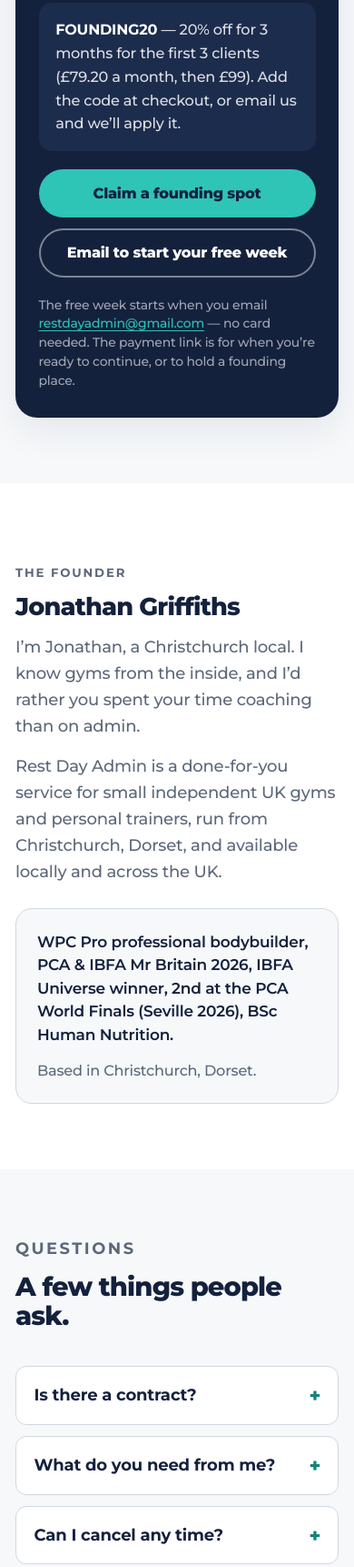
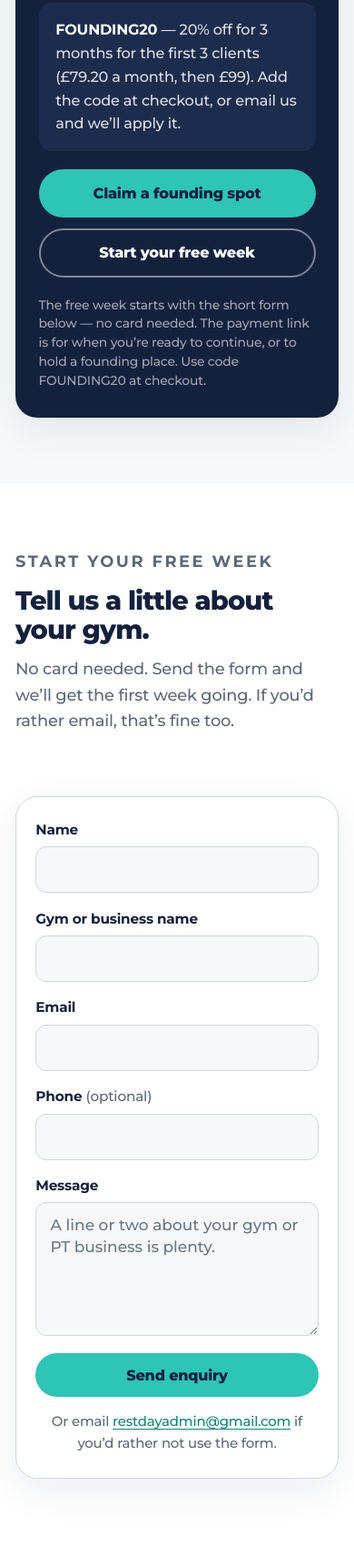
Before and after one commit to jmgbsu-create/restdayadmin-site, a plain HTML site: page index.html in a window 390 px wide. Shown: the part 7558-9280 px from the top of the page at 91% size. Drawn offline with Linux system fonts and the light colour scheme.

Commit message:
Add a short enquiry form for the free week
Replace the mailto free-week CTA with a FormSubmit form (name, gym, email, optional phone, message) that delivers to restdayadmin@gmail.com, and add a thank-you page. Keep a small email fallback.

```diff
--- a/assets/styles.css
+++ b/assets/styles.css
@@ -609,6 +609,86 @@ p { margin: 0; }
 }
 .final-cta .hero-actions { margin-bottom: 0; }
 
+
+/* Enquiry form */
+.enquiry-grid {
+  display: grid;
+  gap: 1.75rem;
+  align-items: start;
+}
+.enquiry-form {
+  background: var(--white);
+  border: 1px solid var(--hairline);
+  border-radius: 24px;
+  padding: 1.4rem 1.25rem 1.5rem;
+  box-shadow: var(--shadow);
+}
+.enquiry-form .fields {
+  display: grid;
+  gap: 0.95rem;
+}
+.field { margin: 0; display: grid; gap: 0.35rem; }
+.field label {
+  font-weight: 700;
+  font-size: 0.9rem;
+  color: var(--navy);
+}
+.optional { font-weight: 500; color: var(--muted); }
+.enquiry-form input,
+.enquiry-form textarea {
+  font-family: inherit;
+  font-size: 1rem;
+  font-weight: 500;
+  color: var(--navy);
+  background: var(--offwhite);
+  border: 1px solid var(--hairline);
+  border-radius: 12px;
+  padding: 0.75rem 0.9rem;
+  width: 100%;
+  line-height: 1.4;
+}
+.enquiry-form textarea { resize: vertical; min-height: 8rem; }
+.enquiry-form input::placeholder,
+.enquiry-form textarea::placeholder { color: var(--muted); opacity: 0.9; }
+.enquiry-form input:focus,
+.enquiry-form textarea:focus {
+  outline: 3px solid var(--teal);
+  outline-offset: 2px;
+  border-color: var(--teal);
+  background: var(--white);
+}
+.honeypot {
+  position: absolute;
+  left: -9999px;
+  width: 1px;
+  height: 1px;
+  overflow: hidden;
+}
+.enquiry-form .btn { width: 100%; margin-top: 1.15rem; }
+.form-fallback {
+  margin: 0.9rem 0 0;
+  text-align: center;
+  font-size: 0.88rem;
+  color: var(--muted);
+}
+.form-fallback a { color: var(--teal-dark); }
+@media (min-width: 640px) {
+  .enquiry-form .fields {
+    grid-template-columns: 1fr 1fr;
+  }
+  .field-full { grid-column: 1 / -1; }
+}
+@media (min-width: 860px) {
+  .enquiry-grid { grid-template-columns: 0.9fr 1.1fr; gap: 2.5rem; }
+  .enquiry-form { padding: 1.7rem 1.6rem 1.8rem; }
+}
+
+
+.thanks-section { min-height: calc(100vh - 72px - 10rem); display: flex; align-items: center; }
+.thanks-card { max-width: 40rem; }
+.thanks-card h1 { font-size: clamp(1.8rem, 4.8vw, 2.8rem); margin-bottom: 0.9rem; }
+.thanks-card p { color: var(--muted); margin-top: 0.7rem; }
+
 /* Footer */
 .site-footer {
   background: var(--navy-soft);
--- a/index.html
+++ b/index.html
@@ -31,10 +31,11 @@
         <a href="#what-you-get">What you get</a>
         <a href="#sample-work">Sample work</a>
         <a href="#pricing">Pricing</a>
+        <a href="#enquiry">Enquire</a>
         <a href="#about">About</a>
         <a href="#faq">FAQ</a>
       </nav>
-      <a class="btn btn-nav" href="#pricing">Start your free week</a>
+      <a class="btn btn-nav" href="#enquiry">Start your free week</a>
     </div>
   </header>
 
@@ -45,7 +46,7 @@
         <h1 id="hero-title">You coach. We’ll handle the rest.</h1>
         <p class="lead">Done-for-you admin and socials for small UK gyms and personal trainers. We take care of the posts, replies to your real Google reviews, and your Google Business Profile — so you can stay on the gym floor.</p>
         <div class="hero-actions">
-          <a class="btn btn-primary" href="#pricing">Start your free week</a>
+          <a class="btn btn-primary" href="#enquiry">Start your free week</a>
           <a class="btn btn-secondary" href="#what-you-get">See the package</a>
         </div>
         <ul class="hero-chips">
@@ -230,11 +231,56 @@
             </div>
             <div class="price-actions">
               <a class="btn btn-primary" href="https://buy.stripe.com/8x2cN5cUzaf6bDp2wk6Vq01" rel="noopener noreferrer">Claim a founding spot</a>
-              <a class="btn btn-secondary" href="mailto:restdayadmin@gmail.com?subject=Free%20week%20%E2%80%94%20Warm-Up%20package">Email to start your free week</a>
+              <a class="btn btn-secondary" href="#enquiry">Start your free week</a>
             </div>
-            <p class="price-fine">The free week starts when you email <a class="nowrap" href="mailto:restdayadmin@gmail.com">restdayadmin@gmail.com</a> — no card needed. The payment link is for when you’re ready to continue, or to hold a founding place.</p>
+            <p class="price-fine">The free week starts with the short form below — no card needed. The payment link is for when you’re ready to continue, or to hold a founding place. Use code FOUNDING20 at checkout.</p>
           </div>
         </div>
+      </div>
+    </section>
+
+
+    <section class="section" id="enquiry" aria-labelledby="enquiry-title">
+      <div class="wrap enquiry-grid">
+        <div class="section-head">
+          <p class="eyebrow">Start your free week</p>
+          <h2 id="enquiry-title">Tell us a little about your gym.</h2>
+          <p>No card needed. Send the form and we’ll get the first week going. If you’d rather email, that’s fine too.</p>
+        </div>
+        <form class="enquiry-form" action="https://formsubmit.co/restdayadmin@gmail.com" method="POST">
+          <input type="hidden" name="_subject" value="New Rest Day Admin enquiry">
+          <input type="hidden" name="_captcha" value="false">
+          <input type="hidden" name="_template" value="table">
+          <input type="hidden" name="_next" value="https://jmgbsu-create.github.io/restdayadmin-site/thanks.html">
+          <div class="honeypot" aria-hidden="true">
+            <label for="website">Website</label>
+            <input type="text" id="website" name="_honey" tabindex="-1" autocomplete="off">
+          </div>
+          <div class="fields">
+            <p class="field">
+              <label for="name">Name</label>
+              <input type="text" id="name" name="Name" autocomplete="name" required>
+            </p>
+            <p class="field">
+              <label for="gym">Gym or business name</label>
+              <input type="text" id="gym" name="Gym or business name" autocomplete="organization" required>
+            </p>
+            <p class="field">
+              <label for="email">Email</label>
+              <input type="email" id="email" name="Email" autocomplete="email" required>
+            </p>
+            <p class="field">
+              <label for="phone">Phone <span class="optional">(optional)</span></label>
+              <input type="tel" id="phone" name="Phone" autocomplete="tel">
+            </p>
+            <p class="field field-full">
+              <label for="message">Message</label>
+              <textarea id="message" name="Message" rows="5" required placeholder="A line or two about your gym or PT business is plenty."></textarea>
+            </p>
+          </div>
+          <button class="btn btn-primary" type="submit">Send enquiry</button>
+          <p class="form-fallback">Or email <a href="mailto:restdayadmin@gmail.com?subject=Free%20week%20%E2%80%94%20Warm-Up%20package">restdayadmin@gmail.com</a> if you’d rather not use the form.</p>
+        </form>
       </div>
     </section>
 
@@ -286,7 +332,7 @@
         <p>First week free. No contract. Three founding spots at 20% off for three months.</p>
         <div class="hero-actions">
           <a class="btn btn-primary" href="https://buy.stripe.com/8x2cN5cUzaf6bDp2wk6Vq01" rel="noopener noreferrer">Claim a founding spot</a>
-          <a class="btn btn-secondary" href="mailto:restdayadmin@gmail.com?subject=Free%20week%20%E2%80%94%20Warm-Up%20package">Email restdayadmin@gmail.com</a>
+          <a class="btn btn-secondary" href="#enquiry">Start your free week</a>
         </div>
       </div>
     </section>
```
Also changed, not shown: thanks.html (added, +59 -0 lines).
